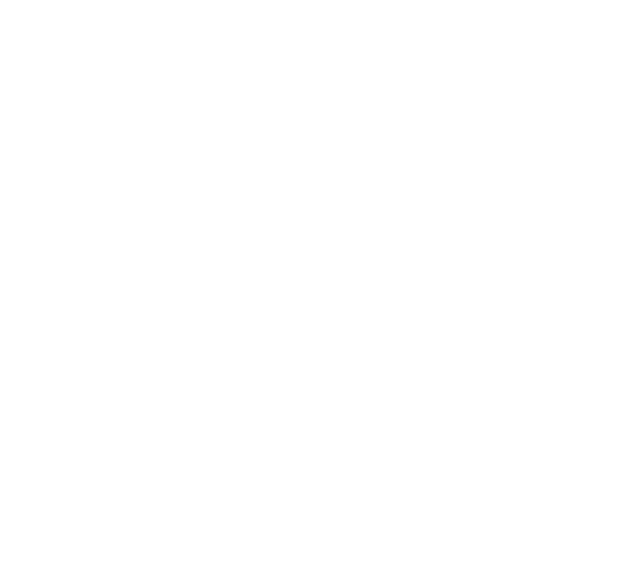
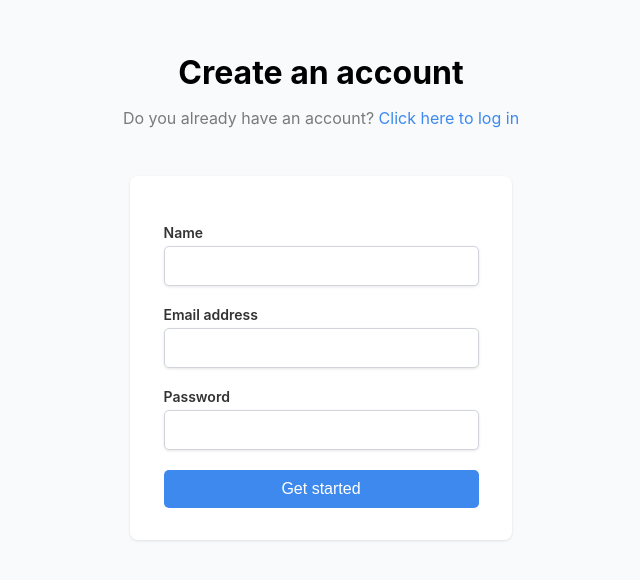
Before and after one commit to robertgeica/mern-authentication, a React (Vite) app in the folder client/: page /register in a window 1280 px wide. Before the commit this address had no page. Shown: the part 104-684 px from the top of the page, without its empty margins (319-959 px from the left). Built offline with nearby package versions, Linux system fonts and the light colour scheme.

Commit message:
add register page

```diff
--- a/client/src/App.tsx
+++ b/client/src/App.tsx
@@ -2,7 +2,7 @@
 import { QueryCache, QueryClient, QueryClientProvider } from 'react-query';
 import { BrowserRouter, Route, Routes, useLocation } from 'react-router-dom';
 import Header from './components/Header';
-import { Home, Login } from './pages';
+import { Home, Login, Register } from './pages';
 
 const queryClient = new QueryClient({
   defaultOptions: {
@@ -29,7 +29,7 @@
         <Routes>
           <Route path='/' element={<Home />} />
           <Route path='/login' element={<Login />} />
-          {/* <Route path='/register' element={<Register />} /> */}
+          <Route path='/register' element={<Register />} />
         </Routes>
       </BrowserRouter>
     </QueryClientProvider>
--- /dev/null
+++ b/client/src/pages/Authentication/Register.tsx
@@ -0,0 +1,83 @@
+import React, { useState } from 'react';
+import { Link } from 'react-router-dom';
+
+const Register = () => {
+  const [name, setName] = useState('');
+  const [email, setEmail] = useState('');
+  const [password, setPassword] = useState('');
+
+  const handleNameChange = (event: any) => {
+    setName(event.target.value);
+  };
+
+  const handleEmailChange = (event: any) => {
+    setEmail(event.target.value);
+  };
+
+  const handlePasswordChange = (event: any) => {
+    setPassword(event.target.value);
+  };
+
+  const handleSubmit = (event: any) => {
+    event.preventDefault();
+    console.log(`Email: ${email}, Password: ${password}`);
+  };
+
+  return (
+    <div className='login-screen'>
+      <h1 className='login-title'>Create an account</h1>
+      <p className='login-description'>
+      Do you already have an account?{' '}
+        <Link to='/login'>Click here to log in</Link>
+      </p>
+
+      <form onSubmit={handleSubmit}>
+        <div className='input-group'>
+          <label className='input-label' htmlFor='name'>
+            Name
+          </label>
+          <input
+            className='input'
+            type='name'
+            id='name'
+            value={name}
+            onChange={handleNameChange}
+            required
+          />
+        </div>
+
+        <div className='input-group'>
+          <label className='input-label' htmlFor='email'>
+            Email address
+          </label>
+          <input
+            className='input'
+            type='email'
+            id='email'
+            value={email}
+            onChange={handleEmailChange}
+            required
+          />
+        </div>
+
+        <div className='input-group'>
+          <label className='input-label' htmlFor='password'>
+            Password
+          </label>
+          <input
+            className='input'
+            type='password'
+            id='password'
+            value={password}
+            onChange={handlePasswordChange}
+            required
+          />
+        </div>
+
+        <button className="button" type='submit'>Get started</button>
+      </form>
+    </div>
+  );
+};
+
+export default Register;
--- a/client/src/pages/index.ts
+++ b/client/src/pages/index.ts
@@ -1,2 +1,3 @@
 export { default as Home } from './Home';
 export { default as Login } from './Authentication/Login';
+export { default as Register } from './Authentication/Register';
--- a/client/src/styles/pages/login.css
+++ b/client/src/styles/pages/login.css
@@ -19,7 +19,6 @@
 .login-description a {
   text-decoration: none;
   color: #3e89ed;
-  font-weight: 600;
 }
 
 .login-description a:hover {
@@ -78,7 +77,6 @@
 .forgot-password a {
   text-decoration: none;
   color: #3e89ed;
-  font-weight: 600;
 }
 
 .forgot-password a:hover {
```
